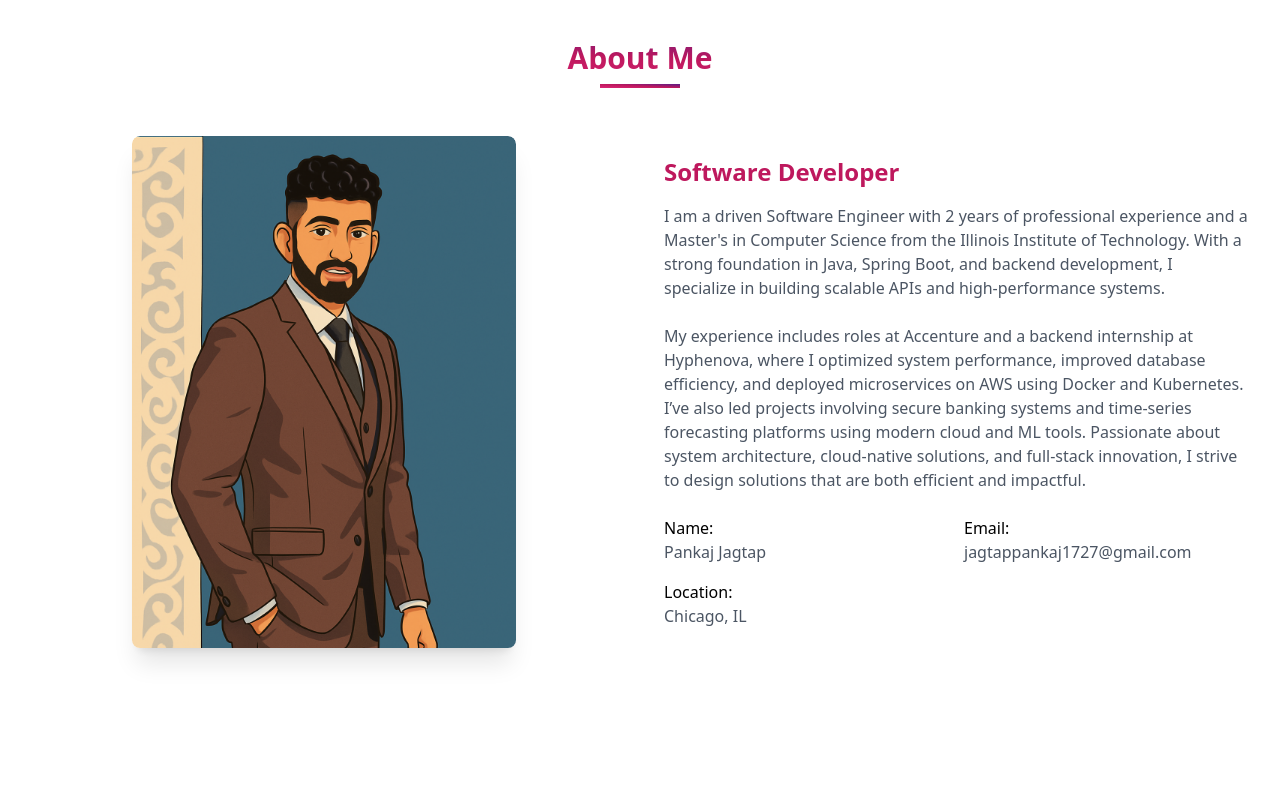
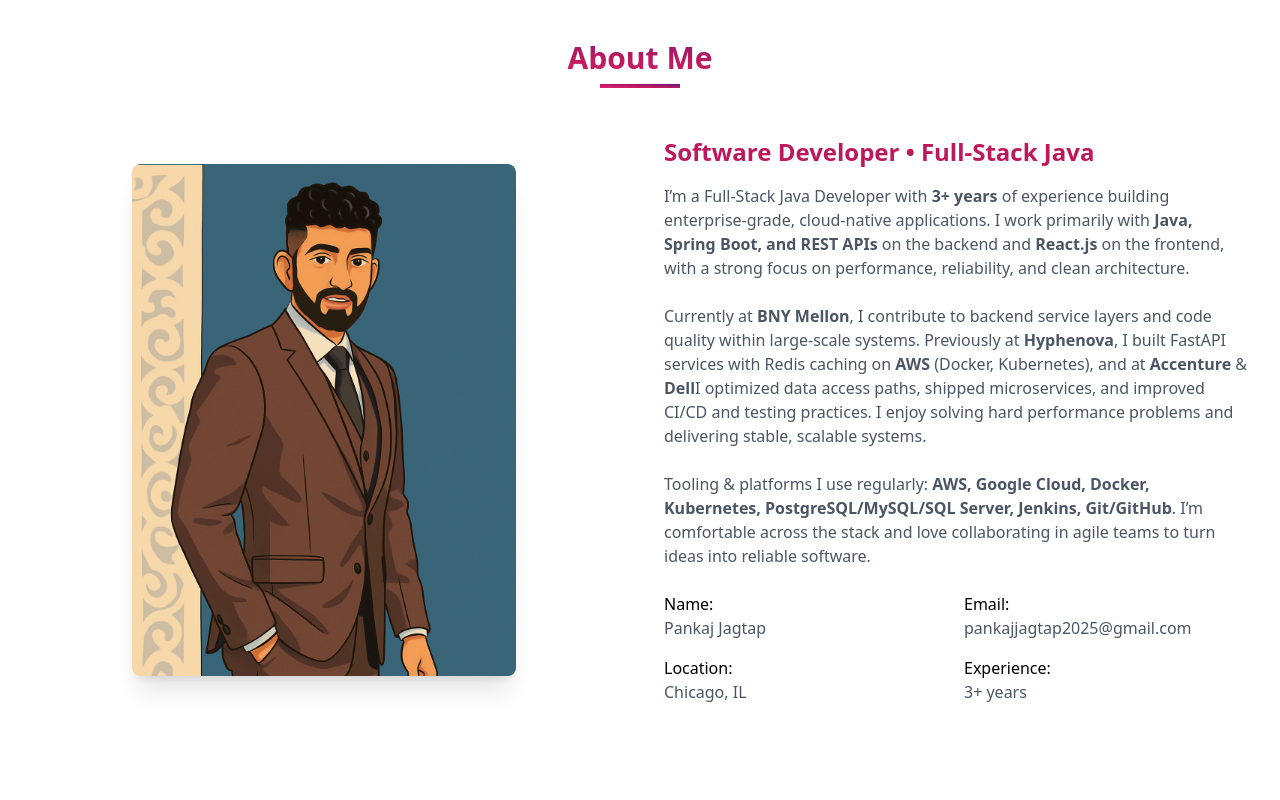
Before and after one commit to Kumbhkaran27/Portfolio, a React (Create React App) app: page / in a window 1280 px wide. Shown: the part 1000-1800 px from the top of the page. Built offline with nearby package versions, Linux system fonts and the light colour scheme.

Commit message:
Update About & Experience sections: BNY Mellon + refreshed bio

```diff
--- a/src/components/About.jsx
+++ b/src/components/About.jsx
@@ -64,15 +64,31 @@
             }
             transition={{ duration: 0.6, delay: 0.4 }}
           >
-            <h3 className="text-2xl font-bold mb-4 text-pink-700">Software Developer</h3>
+            <h3 className="text-2xl font-bold mb-4 text-pink-700">
+              Software Developer • Full-Stack Java
+            </h3>
+
             <p className="text-gray-600 mb-6">
-              I am a driven Software Engineer with 2 years of professional experience and a Master's in Computer Science from the Illinois Institute of Technology.
-              With a strong foundation in Java, Spring Boot, and backend development, I specialize in building scalable APIs and high-performance systems.
+              I’m a Full-Stack Java Developer with <span className="font-semibold">3+ years</span> of experience
+              building enterprise-grade, cloud-native applications. I work primarily with{" "}
+              <span className="font-semibold">Java, Spring Boot, and REST APIs</span> on the backend and{" "}
+              <span className="font-semibold">React.js</span> on the frontend, with a strong focus on performance,
+              reliability, and clean architecture.
             </p>
+
             <p className="text-gray-600 mb-6">
-              My experience includes roles at Accenture and a backend internship at Hyphenova, where I optimized system performance, improved database efficiency, and deployed microservices on AWS using Docker and Kubernetes.
-              I’ve also led projects involving secure banking systems and time-series forecasting platforms using modern cloud and ML tools.
-              Passionate about system architecture, cloud-native solutions, and full-stack innovation, I strive to design solutions that are both efficient and impactful.
+              Currently at <span className="font-semibold">BNY Mellon</span>, I contribute to backend service layers and
+              code quality within large-scale systems. Previously at <span className="font-semibold">Hyphenova</span>, I
+              built FastAPI services with Redis caching on <span className="font-semibold">AWS</span> (Docker,
+              Kubernetes), and at <span className="font-semibold">Accenture</span> & <span className="font-semibold">Dell</span>
+              I optimized data access paths, shipped microservices, and improved CI/CD and testing practices. I enjoy
+              solving hard performance problems and delivering stable, scalable systems.
+            </p>
+
+            <p className="text-gray-600 mb-6">
+              Tooling & platforms I use regularly: <span className="font-semibold">AWS, Google Cloud, Docker,
+              Kubernetes, PostgreSQL/MySQL/SQL Server, Jenkins, Git/GitHub</span>. I’m comfortable across the stack and
+              love collaborating in agile teams to turn ideas into reliable software.
             </p>
 
             <div className="grid grid-cols-2 gap-4 text-left">
@@ -82,11 +98,15 @@
               </div>
               <div>
                 <p className="font-medium">Email:</p>
-                <p className="text-gray-600">jagtappankaj1727@gmail.com</p>
+                <p className="text-gray-600">pankajjagtap2025@gmail.com</p>
               </div>
               <div>
                 <p className="font-medium">Location:</p>
                 <p className="text-gray-600">Chicago, IL</p>
+              </div>
+              <div>
+                <p className="font-medium">Experience:</p>
+                <p className="text-gray-600">3+ years</p>
               </div>
             </div>
           </motion.div>
--- a/src/components/Experience.jsx
+++ b/src/components/Experience.jsx
@@ -11,25 +11,39 @@
 
   const experiences = [
     {
+      title: "Software Developer",
+      company: "BNY Mellon",
+      location: "Illinois, USA",
+      period: "Jul 2025 – Present",
+      skills: ["Java", "Spring Boot", "REST APIs", "SDLC", "Agile", "Code Review"],
+    },
+    {
       title: "Backend Developer Intern",
       company: "Hyphenova",
       location: "North Hollywood, CA",
       period: "Feb 2025 – Apr 2025",
-      skills: ["Redis", "PostgreSQL", "AWS", "Kubernetes", "Docker", "CI/CD", "Microservices"],
+      skills: ["FastAPI", "Redis", "PostgreSQL", "AWS", "Kubernetes", "Docker", "CI/CD", "Microservices"],
     },
     {
       title: "Software Engineer 2",
       company: "Accenture India Pvt. Ltd",
       location: "Pune, Maharashtra",
       period: "Mar 2023 – Aug 2023",
-      skills: ["Java", "MySQL", "Microsoft SQL Server", "Performance Tuning", "Spring Boot"],
+      skills: ["Java", "Spring Boot", "MySQL", "Microsoft SQL Server", "Performance Tuning", "Thread Optimization"],
     },
     {
       title: "Software Engineer",
       company: "Accenture India Pvt. Ltd",
       location: "Pune, Maharashtra",
       period: "Aug 2021 – Feb 2023",
-      skills: ["Spring Boot", "JUnit", "Microsoft Office", "Technical Documentation", "Log Analysis"],
+      skills: ["Spring Boot", "JUnit", "Maven", "Postman", "Log Tracing", "Technical Documentation"],
+    },
+    {
+      title: "Software Developer",
+      company: "Dell Technology",
+      location: "India",
+      period: "Jul 2020 – Jul 2021",
+      skills: ["Spring Boot", "Java", "REST APIs", "React.js", "AJAX", "JWT", "PostgreSQL", "JUnit", "Docker", "Jenkins", "AWS EC2", "Git", "Jira"],
     },
   ];
 
```
